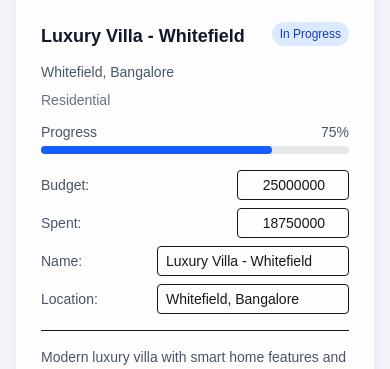
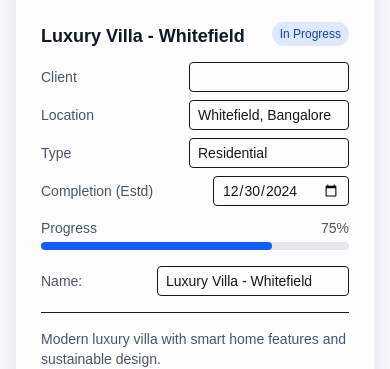
Before and after one commit to Rohithg86/arivu-homes, a Next.js app: page /projects in a window 390 px wide. Shown: the part 465-834 px from the top of the page. Built offline with nearby package versions, Linux system fonts and the light colour scheme.

Commit message:
feat(projects): full inline edit; remove budget/spent; add client/type/date | feat(journey): embed video | ui(mobile): improve tile text contrast | ui(header): icon-only logo

```diff
--- a/src/app/journey/page.tsx
+++ b/src/app/journey/page.tsx
@@ -55,6 +55,16 @@ export default function JourneyPage(){
         <Link href="/" className="text-gray-600 hover:text-gray-900 text-sm">← Back to Home</Link>
       </div>
 
+      <div className="mt-6 rounded-2xl overflow-hidden border">
+        <iframe
+          className="w-full aspect-video"
+          src="https://www.youtube.com/embed/0o3Zr7G4JmE?rel=0&modestbranding=1"
+          title="Arivu Homes Journey"
+          allow="accelerometer; autoplay; clipboard-write; encrypted-media; gyroscope; picture-in-picture; web-share"
+          allowFullScreen
+        />
+      </div>
+
       <section className="mt-8 grid gap-6 md:grid-cols-2">
         {steps.map((s, i)=> (
           <div key={i} className="rounded-2xl border bg-white/70 backdrop-blur p-6">
--- a/src/app/page.tsx
+++ b/src/app/page.tsx
@@ -53,7 +53,7 @@ export default function Home() {
 
       {/* Quick Access Section */}
       <section className="max-w-6xl mx-auto px-4 sm:px-6 py-8">
-        <h2 className="text-2xl font-bold text-center mb-8">Quick Access</h2>
+        <h2 className="text-2xl font-bold text-center mb-8 text-gray-900">Quick Access</h2>
         <div className="grid gap-4 sm:gap-6 md:grid-cols-3">
           <Link href="/projects" className="rounded-xl p-6 hover:shadow-lg transition-all duration-300 group border" style={{background:"linear-gradient(180deg,#ecfdf5, #ffffff)"}}>
             <div className="text-4xl mb-4 group-hover:scale-110 transition-transform duration-300">🏗️</div>
--- a/src/app/projects/page.tsx
+++ b/src/app/projects/page.tsx
@@ -8,6 +8,7 @@ interface Project {
   id: number;
   name: string;
   location: string;
+  client?: string;
   type: string;
   startDate: string;
   expectedCompletion: string;
@@ -15,8 +16,8 @@ interface Project {
   status: "Planning" | "In Progress" | "Near Completion" | "Completed";
   description: string;
   images: string[];
-  budget: number;
-  actualCost: number;
+  budget?: number;
+  actualCost?: number;
 }
 
 export default function ProjectsPage() {
@@ -27,6 +28,7 @@ export default function ProjectsPage() {
   const [newProject, setNewProject] = useState<Partial<Project>>({
     name: "",
     location: "",
+    client: "",
     type: "",
     startDate: "",
     expectedCompletion: "",
@@ -350,8 +352,24 @@ export default function ProjectsPage() {
                   </span>
                 </div>
 
-                <p className="text-gray-600 text-sm mb-2">{project.location}</p>
-                <p className="text-gray-500 text-sm mb-3">{project.type}</p>
+                <div className="space-y-2 mb-3 text-sm">
+                  <div className="flex items-center justify-between gap-2">
+                    <span className="text-gray-600">Client</span>
+                    <input className="border rounded px-2 py-1 w-40" value={project.client ?? ''} onChange={(e)=>{ const u=[...projects]; const i=u.findIndex(p=>p.id===project.id); u[i].client=e.target.value; setProjects(u); }} />
+                  </div>
+                  <div className="flex items-center justify-between gap-2">
+                    <span className="text-gray-600">Location</span>
+                    <input className="border rounded px-2 py-1 w-40" value={project.location} onChange={(e)=>{ const u=[...projects]; const i=u.findIndex(p=>p.id===project.id); u[i].location=e.target.value; setProjects(u); }} />
+                  </div>
+                  <div className="flex items-center justify-between gap-2">
+                    <span className="text-gray-600">Type</span>
+                    <input className="border rounded px-2 py-1 w-40" value={project.type} onChange={(e)=>{ const u=[...projects]; const i=u.findIndex(p=>p.id===project.id); u[i].type=e.target.value; setProjects(u); }} />
+                  </div>
+                  <div className="flex items-center justify-between gap-2">
+                    <span className="text-gray-600">Completion (Estd)</span>
+                    <input type="date" className="border rounded px-2 py-1" value={project.expectedCompletion} onChange={(e)=>{ const u=[...projects]; const i=u.findIndex(p=>p.id===project.id); u[i].expectedCompletion=e.target.value; setProjects(u); }} />
+                  </div>
+                </div>
 
                 <div className="mb-4">
                   <div className="flex justify-between text-sm text-gray-600 mb-1">
@@ -368,54 +386,11 @@ export default function ProjectsPage() {
 
                 <div className="space-y-2 text-sm">
                   <div className="flex items-center justify-between gap-2">
-                    <span className="text-gray-600">Budget:</span>
-                    <input
-                      type="number"
-                      value={project.budget}
-                      onChange={(e)=>{
-                        const updated=[...projects];
-                        updated.find(p=>p.id===project.id)!.budget = Number(e.target.value);
-                        setProjects(updated);
-                      }}
-                      className="w-28 border rounded px-2 py-1 text-right"
-                    />
-                  </div>
-                  <div className="flex items-center justify-between gap-2">
-                    <span className="text-gray-600">Spent:</span>
-                    <input
-                      type="number"
-                      value={project.actualCost}
-                      onChange={(e)=>{
-                        const updated=[...projects];
-                        updated.find(p=>p.id===project.id)!.actualCost = Number(e.target.value);
-                        setProjects(updated);
-                      }}
-                      className="w-28 border rounded px-2 py-1 text-right"
-                    />
-                  </div>
-                  <div className="flex items-center justify-between gap-2">
                     <span className="text-gray-600">Name:</span>
                     <input
                       type="text"
                       value={project.name}
-                      onChange={(e)=>{
-                        const updated=[...projects];
-                        updated.find(p=>p.id===project.id)!.name = e.target.value;
-                        setProjects(updated);
-                      }}
-                      className="w-48 border rounded px-2 py-1"
-                    />
-                  </div>
-                  <div className="flex items-center justify-between gap-2">
-                    <span className="text-gray-600">Location:</span>
-                    <input
-                      type="text"
-                      value={project.location}
-                      onChange={(e)=>{
-                        const updated=[...projects];
-                        updated.find(p=>p.id===project.id)!.location = e.target.value;
-                        setProjects(updated);
-                      }}
+                      onChange={(e)=>{ const u=[...projects]; const i=u.findIndex(p=>p.id===project.id); u[i].name=e.target.value; setProjects(u); }}
                       className="w-48 border rounded px-2 py-1"
                     />
                   </div>
```
